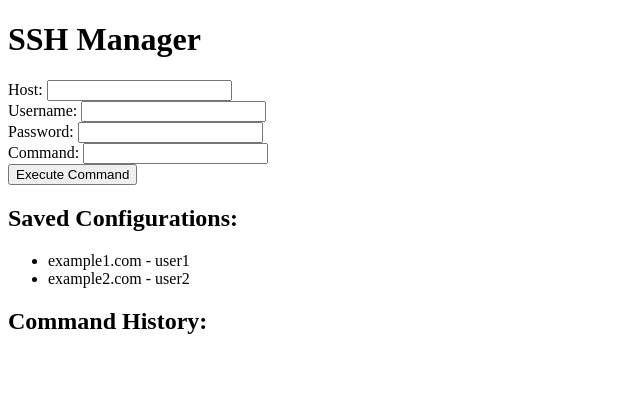
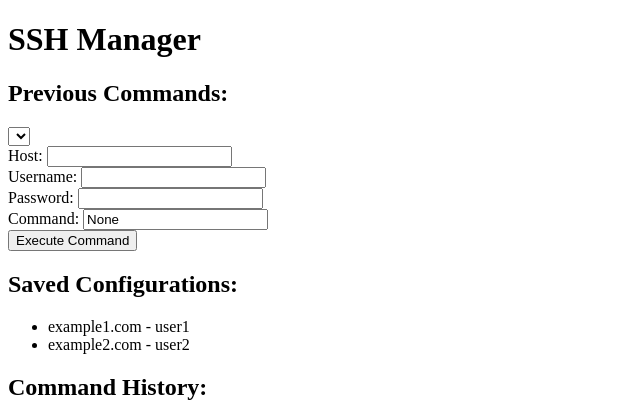
Before and after one commit to wickedyoda/websshapplicaton, a Flask app: page / in a window 1280 px wide. Shown: the top 420 px of the page, without its empty margins (0-640 px from the left). Run offline with Flask 3, Linux system fonts and the light colour scheme; lists and menus that the app fills with data are empty.

Commit message:
Adding session to app.

```diff
--- a/flaskProject/app.py
+++ b/flaskProject/app.py
@@ -46,6 +46,8 @@
     # Close the SSH connection
     ssh.close()
 
+    session['previous_command'] = command  # Save the command in the session
+
     return render_template('index.html', output=output, configurations=configurations, command_history=command_history)
 
 if __name__ == '__main__':
--- a/flaskProject/templates/index.html
+++ b/flaskProject/templates/index.html
@@ -8,6 +8,14 @@
 <body>
     <h1>SSH Manager</h1>
     <form action="/execute_command" method="post">
+        <h2>Previous Commands:</h2>
+        <select name="previous_command">
+            {% for cmd in command_history %}
+                <option value="{{ cmd }}">{{ cmd }}</option>
+            {% endfor %}
+        </select>
+        <br>
+
         <label for="host">Host:</label>
         <input type="text" name="host" required><br>
 
@@ -18,7 +26,7 @@
         <input type="password" name="password" required><br>
 
         <label for="command">Command:</label>
-        <input type="text" name="command" required><br>
+        <input type="text" name="command" value="{{ session.get('previous_command') }}" required><br>
 
         <button type="submit">Execute Command</button>
     </form>
```
